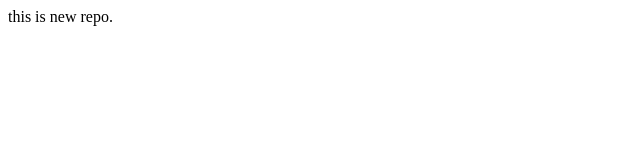
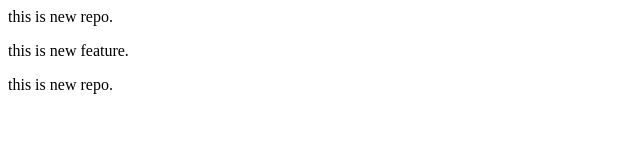
Before and after one commit to reactgopal/Localrepo, a plain HTML site: page index.html in a window 1280 px wide. Shown: the whole page, without its empty margins (0-640 px from the left). Drawn offline with Linux system fonts and the light colour scheme.

Commit message:
add new feature

```diff
--- a/index.html
+++ b/index.html
@@ -1 +1,3 @@
 <p>this is new repo.</p>
+<p>this is new feature.</p>
+<p>this is new repo.</p>
```
